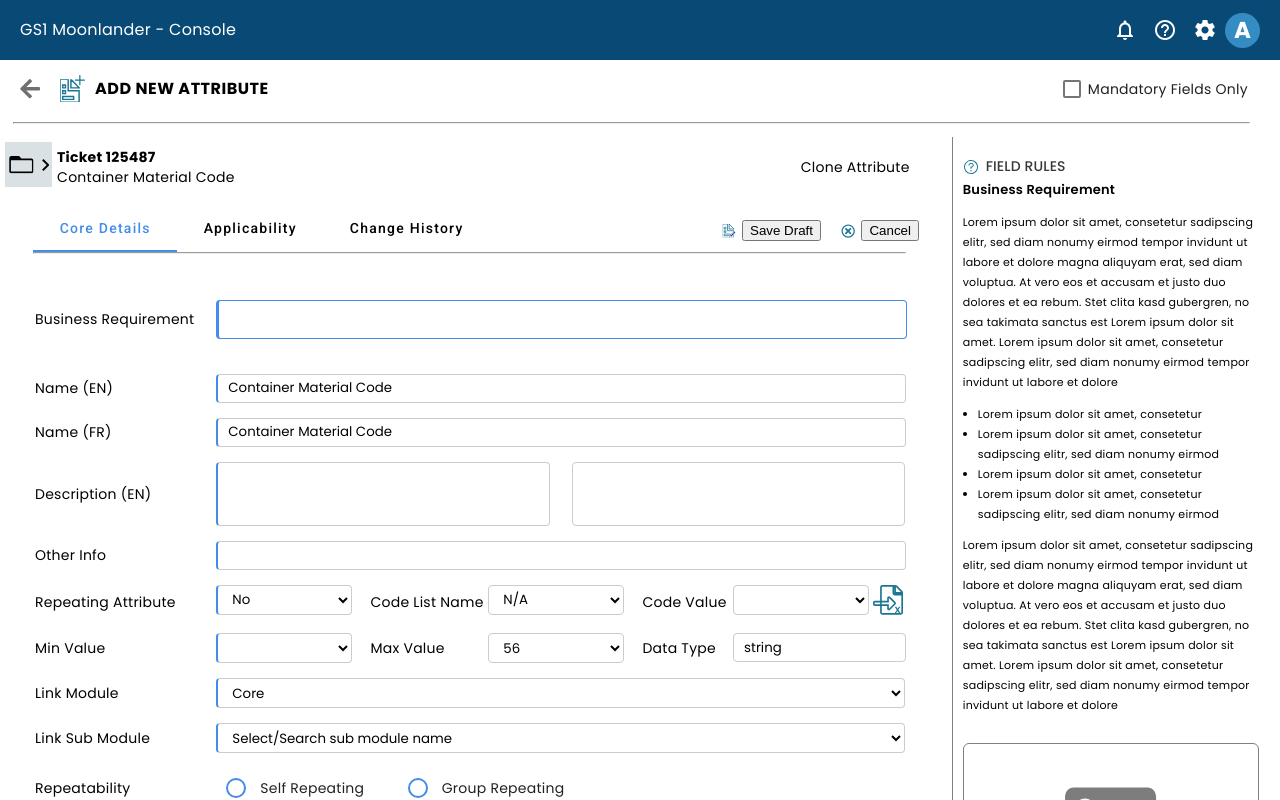
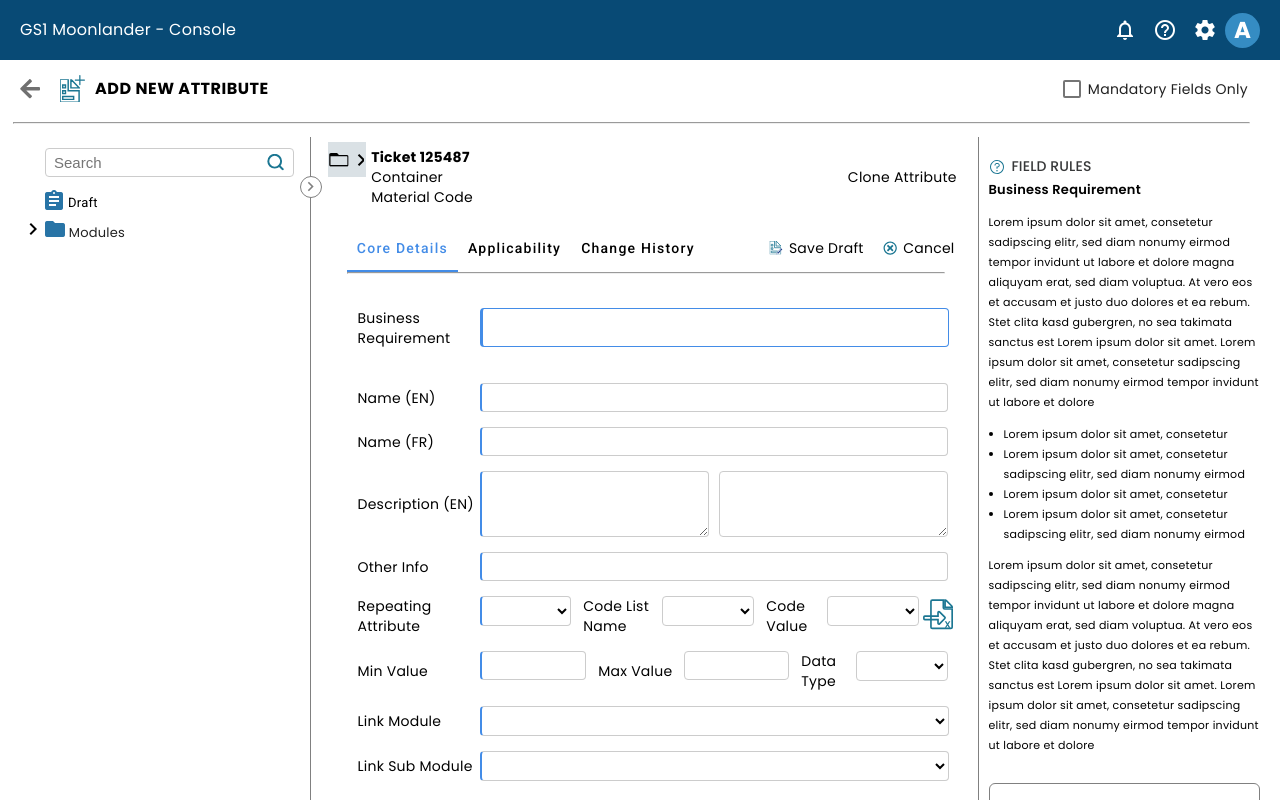
Before and after one commit to AjoshZS/ALM-Frontend-2, an Angular app: page / in a window 1280 px wide. Shown: the top 800 px of the page. Built offline with nearby package versions, Linux system fonts and the light colour scheme.

Commit message:
att. create page inital commit

```diff
--- a/src/app/components/tree-view/tree-view.component.html
+++ b/src/app/components/tree-view/tree-view.component.html
@@ -1 +1,45 @@
-<p>tree-view works!</p>
+<div class="container">
+    <div class="row " style="display: flex;">
+        <div>
+            <div class="search-container">
+                <input type="text" class="search-input" placeholder="Search">
+                <img src="/assets/icons/Icon feather-search.svg" class="search-icon">
+
+            </div>
+            <div class="row" style="display: flex;">
+                <span><mat-icon class="draft-icon">assignment</mat-icon></span>
+                <h5 class="draft">Draft</h5>
+            </div>
+
+
+            <div class="main">
+                <mat-tree [dataSource]="dataSource" [treeControl]="treeControl">
+                    <mat-tree-node *matTreeNodeDef="let node" matTreeNodePadding cdkDrag cdkDragLockAxis="y">
+                        <span class="c-pointer item-name">
+                            <mat-icon>folder_open</mat-icon>
+                            {{node.name}}
+                        </span>
+                    </mat-tree-node>
+                    <mat-tree-node *matTreeNodeDef="let node;when: hasChild" matTreeNodePadding>
+                        <mat-icon class="mat-icon-rtl-mirror mat-arrow" mat-icon-button matTreeNodeToggle
+                            [attr.aria-label]="'Toggle ' + node.name">
+                            {{treeControl.isExpanded(node) ? 'expand_more' : 'chevron_right'}}
+                        </mat-icon>
+                        <span class="c-pointer item-name">
+                            <mat-icon>{{treeControl.isExpanded(node) ? 'folder_open' : 'folder'}}</mat-icon>
+                            {{node.name}}
+                        </span>
+
+                    </mat-tree-node>
+                </mat-tree>
+            </div>
+        </div>
+        <div class="vertical">
+            <div class="toggle-container">
+                <mat-icon class="toggle-icon">chevron_right</mat-icon>
+            </div>
+        </div>
+
+    </div>
+
+</div>
--- a/src/app/components/tree-view/tree-view.component.scss
+++ b/src/app/components/tree-view/tree-view.component.scss
@@ -0,0 +1,98 @@
+mat-icon{
+    color: #2874A6;
+    width: 22px;
+    height: 20px;
+  }
+
+  .mat-arrow{
+    color: black;
+    margin-bottom: 6px;
+  }
+
+
+
+  .search-container {
+    position: relative;
+    width: 300px;
+  }
+  .search-input {
+    width: 83%;
+    padding: 8px 32px 8px 8px;
+    border: 0.5px solid #ccc;
+    border-radius: 4px;
+    box-sizing: border-box;
+    font-size: 15px;
+    margin-left: 45px;
+    margin-top: 11px;
+    height: 29px;
+  }
+  .search-icon {
+    position: absolute;
+    right: 16px;
+    top: 63%;
+    transform: translateY(-50%);
+    cursor: pointer;
+    width: 17px;
+}
+
+img {
+    overflow-clip-margin: content-box;
+    overflow: clip;
+  }
+  .main{
+    margin-left: 7%;
+  }
+  .draft{
+    font-size: 13px;
+    margin-left: 5px;
+    margin-top: 16px;
+    margin-bottom: 0px;
+  }
+
+  .draft-icon{
+    width: 21px;
+    height: 21px;
+    margin-left: 42px;
+    margin-top: 12px;
+  }
+
+  .item-name{
+    font-size: 13px;
+    font-family: 'Poppins';
+  }
+  .item-name:hover{
+    color: #2874A6;
+
+  }
+  .mat-tree-node { min-height: 30px }
+
+
+
+.vertical {
+  border-right: 1px solid gray;
+  height: 822px;
+  margin-left: 10px;
+  position: relative;
+}
+
+.toggle-container {
+  position: absolute;
+  top: 6%;
+  right: -12px;
+  transform: translateY(-50%);
+  width: 20px;
+  height: 20px;
+  border-radius: 50%;
+  background-color: white;
+  border: 1px solid gray;
+  display: flex;
+  justify-content: center;
+  align-items: center;
+
+}
+
+.toggle-icon {
+  font-size: 19px;
+color: gray;
+  cursor: pointer;
+}
--- a/src/app/components/tree-view/tree-view.component.ts
+++ b/src/app/components/tree-view/tree-view.component.ts
@@ -1,10 +1,78 @@
-import { Component } from '@angular/core';
+import { FlatTreeControl } from '@angular/cdk/tree';
+import { Component, ElementRef, Injectable, ViewChild } from '@angular/core';
+import { MatTreeFlatDataSource, MatTreeFlattener } from '@angular/material/tree';
+
+
+
+interface FoodNode {
+  name: string;
+  children?: FoodNode[];
+}
+
+const TREE_DATA: FoodNode[] = [
+  {
+    name: 'Modules',
+    children: [
+      { name: 'Alcohol Information Module' },
+      { name: 'Allergen Information Module' },
+      {name:'Animal Feeding Module'},
+      {name:'Apparel Information Module '},
+      {
+        name: 'Alcohol BeverageContainer',
+        children: [
+          {name:'Container Material Code'},
+          {name:'Process Type Code'},
+          {
+            name: 'Alcohol Container',
+            children: [{ name: 'container Shape Code', }, { name: 'container Type Code' ,}]
+          },
+
+        ]
+      }
+    ]
+  },
+];
+interface ExampleFlatNode {
+  expandable: boolean;
+  name: string;
+  level: number;
+}
+
 
 @Component({
   selector: 'app-tree-view',
   templateUrl: './tree-view.component.html',
-  styleUrl: './tree-view.component.scss'
+  styleUrl: './tree-view.component.scss',
+
 })
 export class TreeViewComponent {
+  expandedNodes: any[] = [];
+  private _transformer = (node: FoodNode, level: number) => {
+    return {
+      expandable: !!node.children && node.children.length > 0,
+      name: node.name,
+      level: level
+    };
+  };
+
+  treeControl = new FlatTreeControl<ExampleFlatNode>(
+    node => node.level,
+    node => node.expandable
+  );
+
+  treeFlattener = new MatTreeFlattener(
+    this._transformer,
+    node => node.level,
+    node => node.expandable,
+    node => node.children
+  );
+
+  dataSource = new MatTreeFlatDataSource(this.treeControl, this.treeFlattener);
+
+  constructor() {
+    this.dataSource.data = TREE_DATA;
+  }
+
+  hasChild = (_: number, node: ExampleFlatNode) => node.expandable;
 
 }
--- a/src/app/modules/attribute/components/new_attribute/attribute-create/attribute-create.component.html
+++ b/src/app/modules/attribute/components/new_attribute/attribute-create/attribute-create.component.html
@@ -12,15 +12,15 @@
     </div>
     <hr style="width: 95%; margin: 0;margin-left: 1%; margin-bottom: 1%;">
     <div class="container-create">
-        <div class="tree-container" *ngIf="tree_view_enabled" style="width:25%">
+        <div class="tree-container" style="width:25%">
             <app-tree-view></app-tree-view>
         </div>
-        <div class="content-container p-5" style="width:73%">
+        <div class="content-container p-5" style="width:50%">
             <div class="row" style="display: flex; width: 100%;">
                 <div class="icon-box">
                     <!-- <mat-icon>folder_open</mat-icon> -->
                     <div class="row" style="display: flex; justify-content: center; align-items: center;">
-                        <img class="help-image" style="width: 25px;" src="assets/icons/Group 319.svg">
+                        <img class="help-image" style="width: 20px;" src="assets/icons/Group 319.svg">
 
                         <mat-icon style="width: 15px;">chevron_right</mat-icon>
                     </div>
@@ -38,7 +38,7 @@
             <!-- <br> -->
             <div class="row">
                 <div class="mat-tabs-section" style="display: flex; width: 100%; position: relative;">
-                    <mat-tab-group style="width: 100%;">
+                    <mat-tab-group style="width: 100%;z-index: 10;">
                         <mat-tab label="Core Details">
                           <app-core-details></app-core-details>
                         </mat-tab>
@@ -53,18 +53,25 @@
                     <div class="row row-save-cancel">
                         <div class="row" style="display: flex; width: 100%; align-items: center;">
 
-                            <img class="help-image save-cancel p-3" src="assets/icons/Group 2098.svg">
+                            <div style="display: flex;cursor: pointer;" (click)="saveForm()">
+                                <img class="help-image save-cancel p-3" src="assets/icons/Group 2098.svg">
 
-                            <button>
+
                                 <p  style="margin-bottom: 0;">Save Draft</p>
-                            </button>
+                            </div>
+
+
 
                             <div class="form-input-gap" style="width: 7%;"></div>
 
-                            <img class="help-image save-cancel p-3" src="assets/icons/Icon metro-cancel.svg">
-                            <button>
+                            <div style="display: flex;cursor: pointer;" (click)="removeForm()">
+                                <img class="help-image save-cancel p-3" src="assets/icons/Icon metro-cancel.svg">
+
                                 <p  style="margin-bottom: 0;">Cancel</p>
-                            </button>
+                            </div>
+
+
+
 
                         </div>
                     </div>
@@ -80,7 +87,7 @@
 
         </div>
         <!-- <div class="vertical-line"></div> -->
-        <div class="field-rules-container" style="width:27%">
+        <div class="field-rules-container" style="width:25%">
             <app-field-rules></app-field-rules>
         </div>
     </div>
--- a/src/app/modules/attribute/components/new_attribute/attribute-create/attribute-create.component.scss
+++ b/src/app/modules/attribute/components/new_attribute/attribute-create/attribute-create.component.scss
@@ -21,12 +21,12 @@
 }
 .icon-box{
     // width: 45px;
-    height: 45px;
+    height: 35px;
     background-color: #dae1e5;
     display: flex;
     justify-content: center;
     align-items: center;
-    width: 5%;
+    width: 6%;
 }
 .pad-child-cpt{
     padding-left: 5%;
@@ -46,7 +46,7 @@
 }
 #name_EN{
     padding-left: 10px;
-    width: 93%;
+    width: 94%;
     height: 25px;
     border: 1px solid #ccc;
     border-radius: 4px;
@@ -118,8 +118,9 @@
 
   .row-save-cancel{
     display: flex;
-    width: 22%;
+    width: 30%;
     position: absolute;
     right: 2.5%;
-    top: 2%;
+    top: 1.7%;
+    z-index: 15;
   }
--- a/src/app/modules/attribute/components/new_attribute/attribute-create/attribute-create.component.ts
+++ b/src/app/modules/attribute/components/new_attribute/attribute-create/attribute-create.component.ts
@@ -1,6 +1,8 @@
 import { Component } from '@angular/core';
 import { TreeViewComponent } from '../../../../../components/tree-view/tree-view.component';
 import { FormBuilder, FormGroup, Validators } from '@angular/forms';
+import { GeneralService } from '../../../services/general.service';
+import { Subscription } from 'rxjs';
 
 
 @Component({
@@ -9,11 +11,18 @@ import { FormBuilder, FormGroup, Validators } from '@angular/forms';
   styleUrl: './attribute-create.component.scss'
 })
 export class AttributeCreateComponent {
+
+  formData: any;
+  formDataSubscription!: Subscription;
+
   tree_view_enabled : boolean = false
   isChecked : boolean = false
   createForm!: FormGroup;
 
-  constructor(private formBuilder: FormBuilder) { }
+  constructor(private formBuilder: FormBuilder,
+    private generalService: GeneralService) {
+
+     }
 
   ngOnInit() {
     this.createForm = this.formBuilder.group({
@@ -38,4 +47,14 @@ export class AttributeCreateComponent {
     });
   }
 
+  saveForm(){
+    console.log("saveForm clicked")
+    this.generalService.setFormData("triggered");
+  }
+
+  removeForm(){
+    this.generalService.setFormData("clear");
+    console.log("removeForm clicked")
+  }
+
 }
--- a/src/app/modules/attribute/components/new_attribute/core-details/core-details.component.html
+++ b/src/app/modules/attribute/components/new_attribute/core-details/core-details.component.html
@@ -6,7 +6,7 @@
             </div>
             <div class="input form-input">
                 <input type="text"
-                    style="border-radius:4px;width: 93%;height: 35px; border: 1px solid #438ce7; border-left-width: 3px;outline: none;padding-left: 10px; "
+                    style="font-family: 'Poppins';border-radius:4px;width: 93%;height: 35px; border: 1px solid #438ce7; border-left-width: 3px;outline: none;padding-left: 10px; "
                     id="business_name" formControlName="business_name">
             </div>
         </div>
@@ -36,9 +36,9 @@
                 <label for="description">Description (EN)</label>
             </div>
             <div class="row input form-input" style="display: flex;">
-                <input type="text" style="border-left-width: 2px;border-left-color: #438ce7;" id="description" formControlName="description1">
-                <div class="form-input-gap"></div>
-                <input type="text" id="description" formControlName="description2">
+                <textarea style="border-left-width: 2px;border-left-color: #438ce7;" id="description" formControlName="description1"></textarea>
+                <div class="form-input-gap" style="width: 2%;"></div>
+                <textarea id="description" formControlName="description2"></textarea>
             </div>
         </div>
 
@@ -57,9 +57,8 @@
             </div>
             <select formControlName="repeating_Attribute" id="name_EN" style="border-left-width: 2px;border-left-color: #438ce7;width: 15%; height: 30px;">
                 <option value="" selected disabled hidden>No</option>
-                <option value="option1">Option 1</option>
-                <option value="option2">Option 2</option>
-                <option value="option3">Option 3</option>
+                <option value="option1">No</option>
+                <option value="option2">Yes</option>
             </select>
 
             <div class="form-input-gap" style="width: 2%;"></div>
@@ -92,32 +91,36 @@
             <div class="label form-label">
                 <label for="min_value">Min Value</label>
             </div>
-            <select formControlName="min_value" id="name_EN" style="width: 15%; height: 30px; border-left-width: 2px;border-left-color: #438ce7">
+            <!-- <select formControlName="min_value" id="name_EN" style="width: 15%; height: 30px; border-left-width: 2px;border-left-color: #438ce7">
                 <option value="option1">Option 1</option>
                 <option value="option2">Option 2</option>
                 <option value="option3">Option 3</option>
-            </select>
+            </select> -->
+            <input type="number" formControlName="min_value" id="name_EN" style="width: 15%; height: 25px; border-left-width: 2px;border-left-color: #438ce7">
 
             <div class="form-input-gap" style="width: 2%;"></div>
 
-            <div class="label form-label" style="width: 13%;">
+            <div class="label form-label" style="width: 14%;">
                 <label for="max_value">Max Value</label>
             </div>
-            <select formControlName="max_value" id="name_EN" style="width: 15%; height: 30px;">
+            <!-- <select formControlName="max_value" id="name_EN" style="width: 15%; height: 30px;">
                 <option value="" selected disabled hidden>56</option>
                 <option value="option1">Option 1</option>
                 <option value="option2">Option 2</option>
                 <option value="option3">Option 3</option>
-            </select>
+            </select> -->
+            <input type="number" formControlName="max_value" id="name_EN" style="width: 15%; height: 25px;">
 
             <div class="form-input-gap" style="width: 2%;"></div>
 
-            <div class="label form-label" style="width: 10%;">
+            <div class="label form-label" style="width: 9%;">
                 <label for="data_type">Data Type</label>
             </div>
-            <div class="input form-input" style="width:19%">
-                <input type="text" id="name_EN" style="width: 92%;" formControlName="data_type">
-            </div>
+            <select formControlName="data_type" id="name_EN" style="width: 15%; height: 30px;">
+                <option value="" selected disabled hidden></option>
+                <option value="option1">number</option>
+                <option value="option2">string</option>
+            </select>
 
         </div>
 
@@ -125,7 +128,7 @@
             <div class="label form-label">
                 <label for="link_module">Link Module</label>
             </div>
-            <select formControlName="link_module" id="name_EN" style="width: 76%; height: 30px; border-left-width: 2px;border-left-color: #438ce7">
+            <select formControlName="link_module" id="name_EN" style="width: 77%; height: 30px; border-left-width: 2px;border-left-color: #438ce7">
                 <option value="" selected disabled hidden>Core</option>
                 <option value="option1">Option 1</option>
                 <option value="option2">Option 2</option>
@@ -141,7 +144,7 @@
             <div class="label form-label">
                 <label for="link_sub_module">Link Sub Module </label>
             </div>
-            <select formControlName="link_sub_module" id="name_EN" style="width: 76%; height: 30px; border-left-width: 2px;border-left-color: #438ce7">
+            <select formControlName="link_sub_module" id="name_EN" style="width: 77%; height: 30px; border-left-width: 2px;border-left-color: #438ce7">
                 <option value="" selected disabled hidden>Select/Search sub module name</option>
                 <option value="option1">Option 1</option>
                 <option value="option2">Option 2</option>
@@ -179,7 +182,7 @@
             <div class="label form-label">
                 <label for="dependent">Dependent</label>
             </div>
-            <select formControlName="dependent" id="name_EN" style="width: 76%; height: 30px; border-left-width: 2px;border-left-color: #438ce7">
+            <select formControlName="dependent" id="name_EN" style="width: 77%; height: 30px; border-left-width: 2px;border-left-color: #438ce7">
                 <option value="" selected disabled hidden>YES(D)</option>
                 <option value="option1">Option 1</option>
                 <option value="option2">Option 2</option>
--- a/src/app/modules/attribute/components/new_attribute/core-details/core-details.component.ts
+++ b/src/app/modules/attribute/components/new_attribute/core-details/core-details.component.ts
@@ -1,5 +1,7 @@
 import { Component } from '@angular/core';
 import { FormBuilder, FormGroup, Validators } from '@angular/forms';
+import { GeneralService } from '../../../services/general.service';
+// import { Subscription } from 'rxjs';
 
 @Component({
   selector: 'app-core-details',
@@ -10,7 +12,7 @@ export class CoreDetailsComponent {
 
   createForm!: FormGroup;
 
-  constructor(private formBuilder: FormBuilder) { }
+  constructor(private formBuilder: FormBuilder,private generalService: GeneralService) { }
 
   ngOnInit() {
     this.createForm = this.formBuilder.group({
@@ -25,7 +27,7 @@ export class CoreDetailsComponent {
       code_value: ['',Validators.required],
       min_value: ['',Validators.required],
       max_value: ['',Validators.required],
-      data_type: ['string',Validators.required],
+      data_type: ['',Validators.required],
       link_module: ['',Validators.required],
       link_sub_module: ['',Validators.required],
       repeatingRadioOption: ['',Validators.required],
@@ -33,6 +35,24 @@ export class CoreDetailsComponent {
       dependent: ['',Validators.required],
       dependent_attributes: ['Attribute Name',Validators.required],
     });
+
+    this.generalService.getFormData().subscribe(formData => {
+      if(formData === "SAVE"){
+        console.log(this.createForm.value);
+      }else{
+        this.createForm.reset();
+        console.log("form cleared",this.createForm.value);
+      }
+
+      // Add your save logic here
+    });
+
+
   }
 
+  // onSubmit() {
+  //   console.log("form data",this.createForm.value)
+  //   this.generalService.setFormData(this.createForm.value);
+  // }
+
 }
--- a/src/app/modules/attribute/components/new_attribute/field-rules/field-rules.component.scss
+++ b/src/app/modules/attribute/components/new_attribute/field-rules/field-rules.component.scss
@@ -1,6 +1,6 @@
 .content{
     margin-top: 15px;
-    width: 300px;
+    width: 275px;
     position: relative;
     margin-left: 10px;
 }
--- /dev/null
+++ b/src/app/modules/attribute/services/general.service.ts
@@ -0,0 +1,22 @@
+import { Injectable } from '@angular/core';
+import { BehaviorSubject, Observable } from 'rxjs';
+
+@Injectable({
+  providedIn: 'root'
+})
+export class GeneralService {
+
+  private formDataSubject: BehaviorSubject<any> = new BehaviorSubject<any>({});
+
+  constructor() { }
+
+  setFormData(data: any): void {
+    this.formDataSubject.next(data);
+  }
+
+  // Method to get form data as an observable
+  getFormData(): Observable<any> {
+    return this.formDataSubject.asObservable();
+  }
+
+}
--- a/src/styles.scss
+++ b/src/styles.scss
@@ -44,3 +44,8 @@ body {
     padding-bottom: 4%;
     width: 97%;
   }
+
+  .mdc-tab {
+    padding-right: 10px !important;
+    padding-left: 10px !important;
+  }
```
Also changed, not shown: src/app/modules/shared/shared.module.ts (+12 -1 lines), 1 other file (tests, documents, lock files or other folders).
